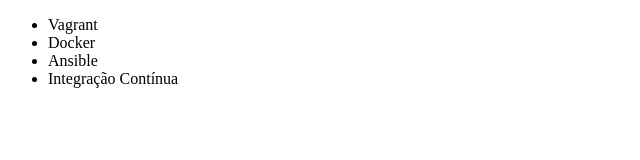
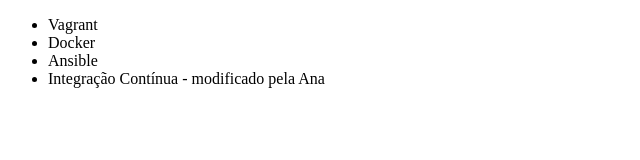
Before and after one commit to erlaniogs/alura-git2, a plain HTML site: page index.html in a window 1280 px wide. Shown: the whole page, without its empty margins (0-640 px from the left). Drawn offline with Linux system fonts and the light colour scheme.

Commit message:
Renomeando Curso de Integração Contínua

```diff
--- a/index.html
+++ b/index.html
@@ -9,7 +9,7 @@
         <li>Vagrant</li>
         <li>Docker</li>
         <li>Ansible</li>
-        <li>Integração Contínua</li>
+        <li>Integração Contínua - modificado pela Ana</li>
     </ul>
 </body>
 </html>
```
